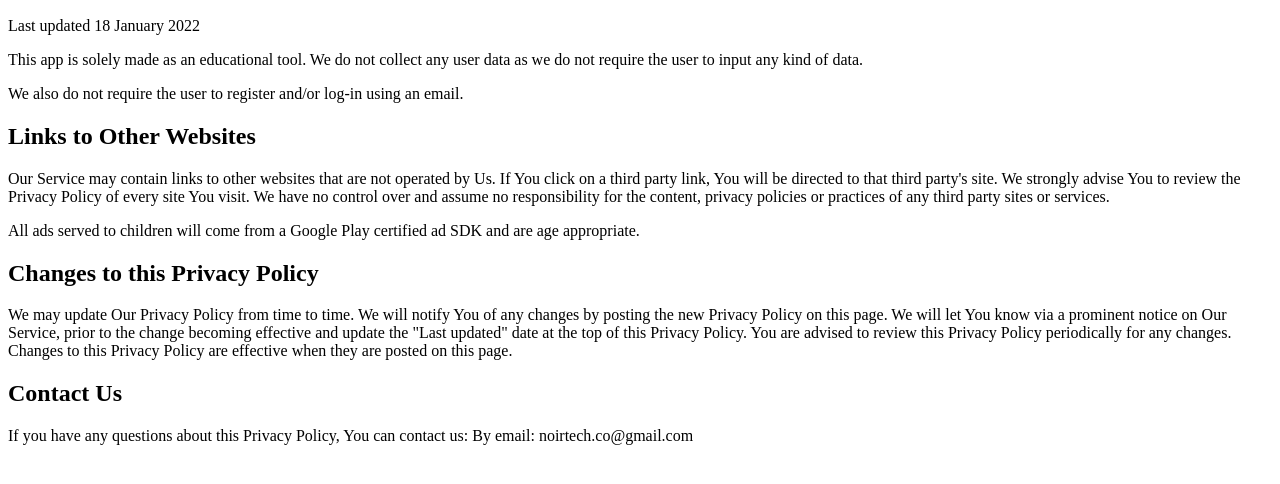
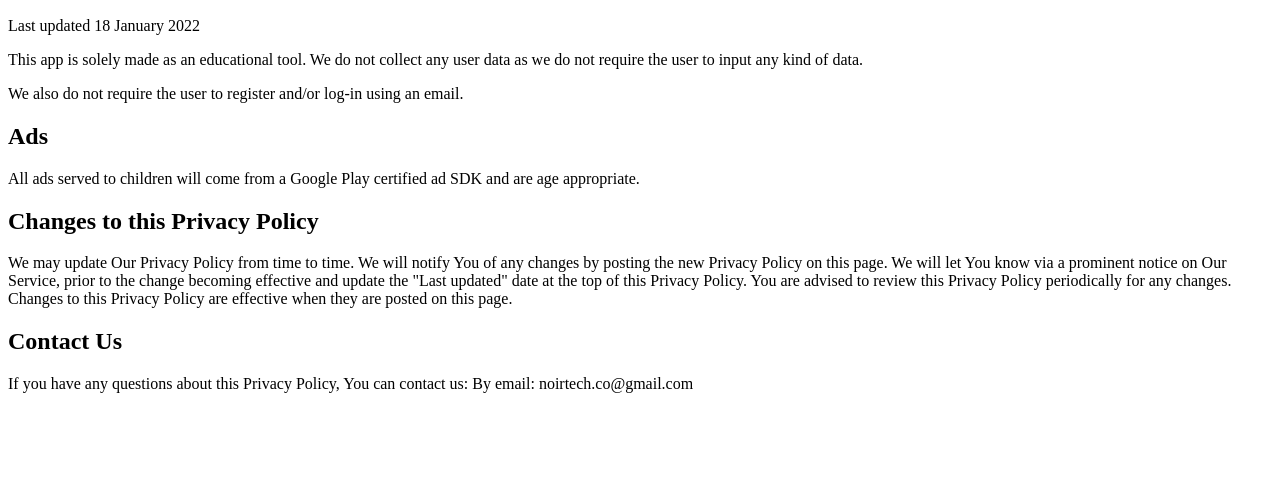
Before and after one commit to MikeWoldu/fidelat, a plain HTML site: page index.html in a window 1280 px wide. Shown: the part 50-534 px from the top of the page. Drawn offline with Linux system fonts and the light colour scheme.

Commit message:
Update index.html

```diff
--- a/index.html
+++ b/index.html
@@ -16,13 +16,12 @@
         <p>We also do not require the user to register and/or log-in using an email.
            </p>
 
-          <p>
-          <h1> Links to Other Websites </h1>
- <p> Our Service may contain links to other websites that are not operated by Us. If You click on a third party link, You will be directed to that third party's site. We strongly advise You to review the Privacy Policy of every site You visit.
 
-We have no control over and assume no responsibility for the content, privacy policies or practices of any third party sites or services.
- </p>
+          <h1> Ads </h1>
+
           <p> All ads served to children will come from a Google Play certified ad SDK and are age appropriate.</p>
+
+
           <h1>Changes to this Privacy Policy</h1>
  <p> We may update Our Privacy Policy from time to time. We will notify You of any changes by posting the new Privacy Policy on this page.
 
```
